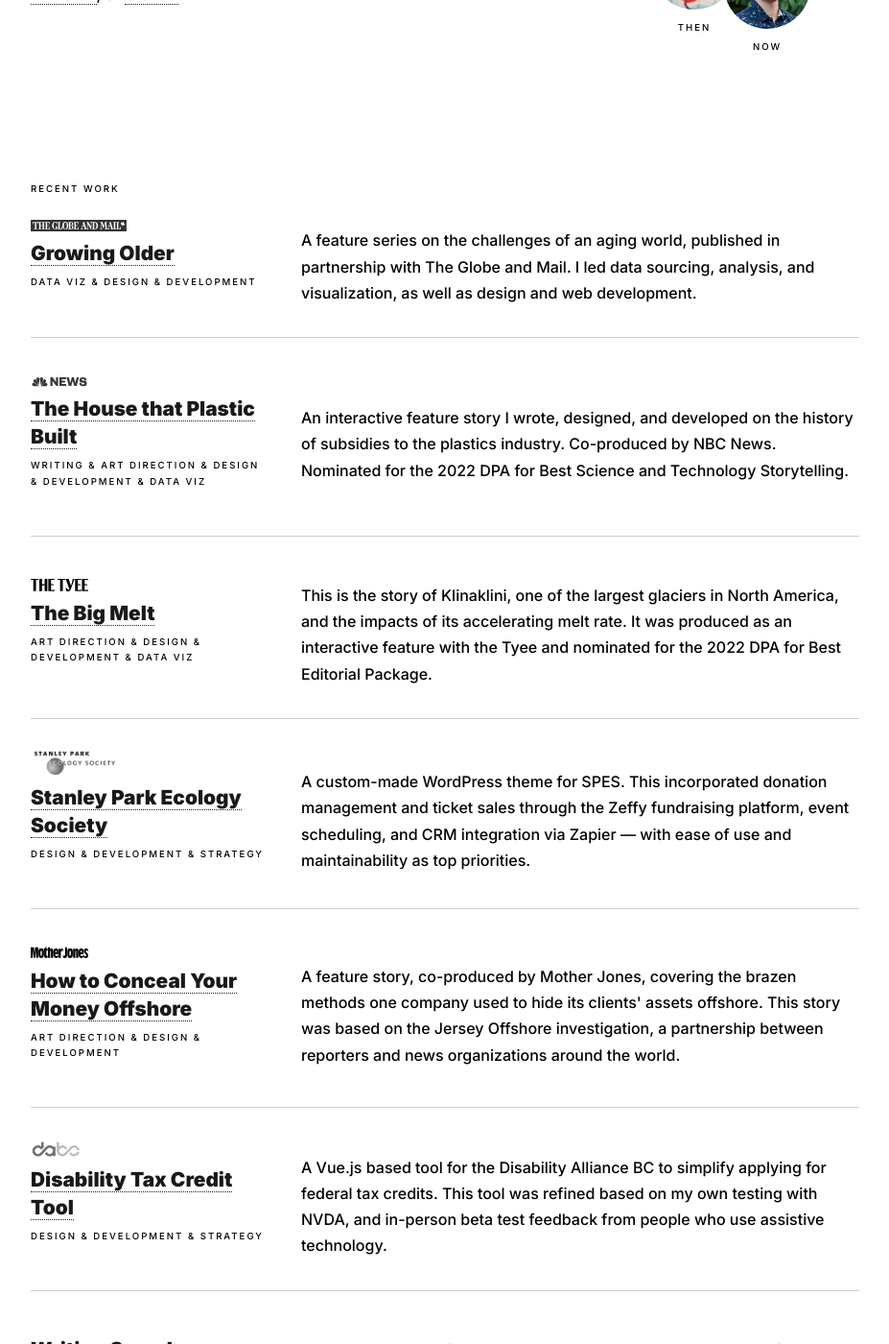
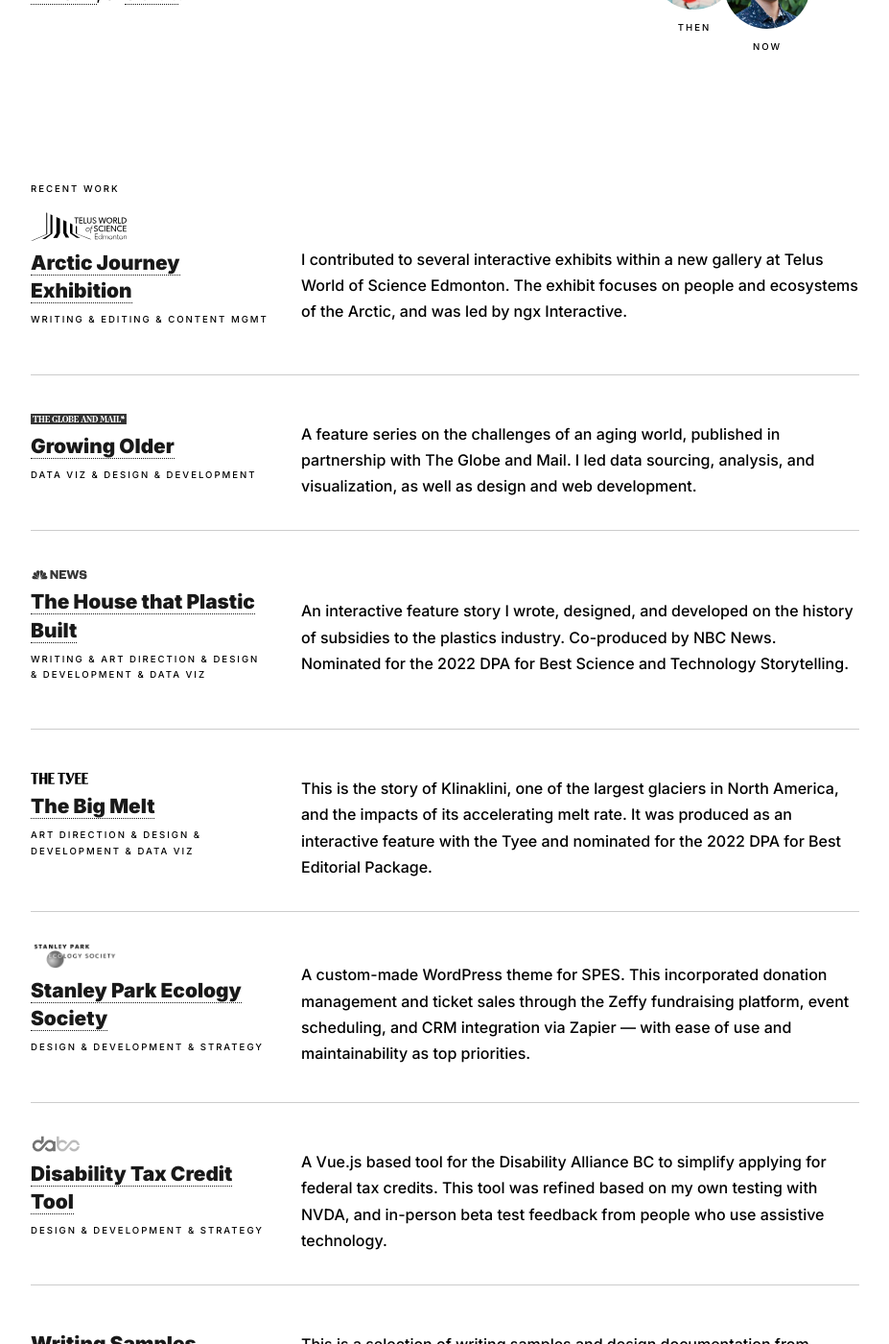
Before and after one commit to andrewmunroe/personal-portfolio, a Jekyll site: the page docs/index.html, which Jekyll copies as it is, in a window 1280 px wide and 1400 px high, scrolled down 724 px. Shown: the whole window at 96% size, without its empty margins (64-991 px from the left). Built offline with Jekyll 4.4.1, drawn with Linux system fonts in a browser that asks for light colours.

Commit message:
update portfolio

```diff
--- a/docs/feed.xml
+++ b/docs/feed.xml
@@ -1 +1 @@
-<?xml version="1.0" encoding="utf-8"?><feed xmlns="http://www.w3.org/2005/Atom" ><generator uri="https://jekyllrb.com/" version="3.8.6">Jekyll</generator><link href="/feed.xml" rel="self" type="application/atom+xml" /><link href="/" rel="alternate" type="text/html" /><updated>2022-08-01T11:04:45-07:00</updated><id>/feed.xml</id><title type="html">Andrew Munroe | Digital Producer based in Vancouver</title></feed>
+<?xml version="1.0" encoding="utf-8"?><feed xmlns="http://www.w3.org/2005/Atom" ><generator uri="https://jekyllrb.com/" version="3.8.6">Jekyll</generator><link href="/feed.xml" rel="self" type="application/atom+xml" /><link href="/" rel="alternate" type="text/html" /><updated>2022-11-17T17:13:09-08:00</updated><id>/feed.xml</id><title type="html">Andrew Munroe | Digital Producer based in Vancouver</title></feed>
--- a/docs/index.html
+++ b/docs/index.html
@@ -35,6 +35,14 @@
     <h2 class="label">Recent work</h2>
     <div class="flex portfolio-item">
       <div class="info">
+        <img class="wide" alt="Telus World of Science Edmonton" src="assets/img/sw-logo.svg" width="100" height="30" />
+        <h3><a href="https://telusworldofscienceedmonton.ca/explore/experiences/arctic-journey/">Arctic Journey Exhibition</a></h3>
+        <span class="label">Writing & Editing & Content Mgmt</span>
+      </div>
+      <p>I contributed to several interactive exhibits within a new gallery at Telus World of Science Edmonton. The exhibit focuses on people and ecosystems of the Arctic, and was led by ngx Interactive.</p>
+    </div>
+    <div class="flex portfolio-item">
+      <div class="info">
         <img class="wide" alt="Globe and Mail" src="assets/img/globe-and-mail.svg" width="120" height="22" />
         <h3><a href="https://globalreportingprogram.org/growing-older/">Growing Older</a></h3>
         <span class="label">Data Viz & Design & Development</span>
@@ -67,14 +75,6 @@
     </div>
     <div class="flex portfolio-item">
       <div class="info">
-        <img alt="Mother Jones" src="assets/img/motherjones.svg" width="98" height="20" />
-        <h3><a href="https://globalreportingcentre.org/jersey-offshore/">How to Conceal Your Money Offshore</a></h3>
-        <span class="label">Art Direction & Design & Development</span>
-      </div>
-      <p>A feature story, co-produced by Mother Jones, covering the brazen methods one company used to hide its clients' assets offshore. This story was based on the Jersey Offshore investigation, a partnership between reporters and news organizations around the world.</p>
-    </div>
-    <div class="flex portfolio-item">
-      <div class="info">
         <img alt="Disability Alliance BC" src="assets/img/dabc.png" width="66" height="18" />
         <h3><a href="https://disabilityalliancebc.org/dtc-app/">Disability Tax Credit Tool</a></h3>
         <span class="label">Design & Development & Strategy</span>
@@ -89,6 +89,14 @@
       <p>This is a selection of writing samples and design documentation from projects ranging from an interactive Mars Rover exhibit at the HR MacMillan Space Centre to a satirical apocalypse training game.</p>
     </div>
     <button id="more">Show more +</button>
+    <div class="flex portfolio-item hidden">
+      <div class="info">
+        <img alt="Mother Jones" src="assets/img/motherjones.svg" width="98" height="20" />
+        <h3><a href="https://globalreportingcentre.org/jersey-offshore/">How to Conceal Your Money Offshore</a></h3>
+        <span class="label">Art Direction & Design & Development</span>
+      </div>
+      <p>A feature story, co-produced by Mother Jones, covering the brazen methods one company used to hide its clients' assets offshore. This story was based on the Jersey Offshore investigation, a partnership between reporters and news organizations around the world.</p>
+    </div>
     <div class="flex portfolio-item hidden">
       <div class="info">
         <img alt="FRONTLINE and PBS" src="assets/img/frontline-ap.png" width="66" height="18" />
```
Also changed, not shown: _layouts/home.html (+16 -8 lines), assets/img/sw-logo.svg (added), docs/assets/img/sw-logo.svg (added).
